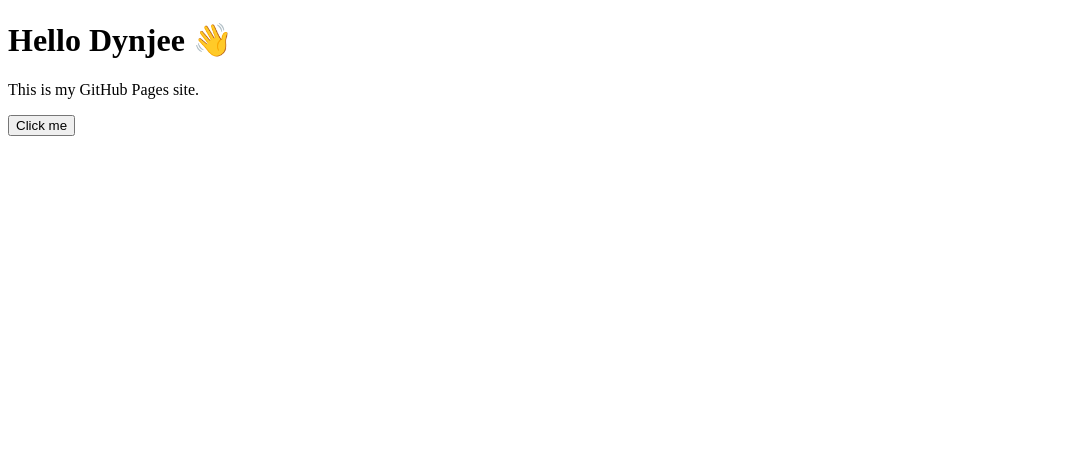
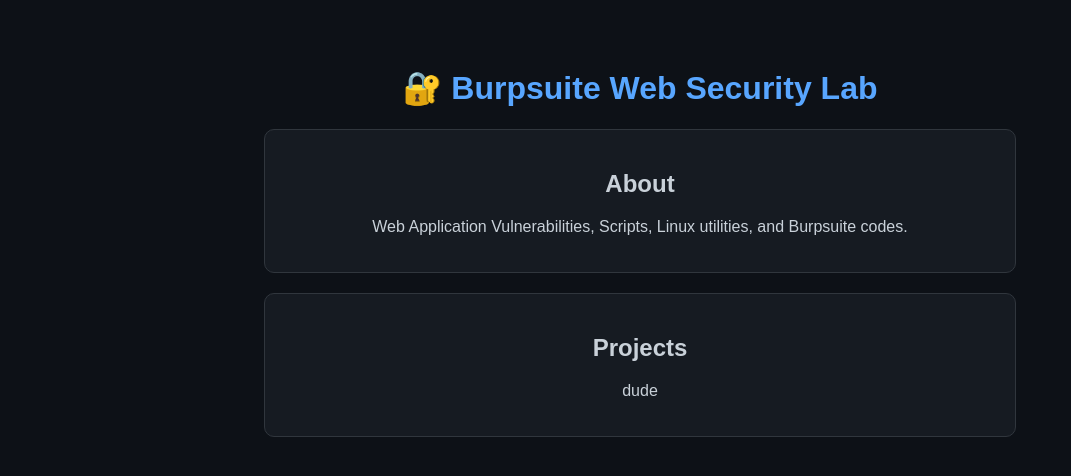
Before and after one commit to Dynjee/Burpsuite, a plain HTML site: page index.html in a window 1280 px wide. Shown: the whole page, without its empty margins (0-1071 px from the left). Drawn offline with Linux system fonts and the light colour scheme.

Commit message:
Update index.html for Burpsuite project site

```diff
--- a/index.html
+++ b/index.html
@@ -1,17 +1,43 @@
 <!DOCTYPE html>
 <html>
 <head>
-    <title>My First GitHub Pages Site</title>
-    <link rel="stylesheet" href="style.css">
+    <title>Burpsuite Projects</title>
+    <style>
+        body {
+            background-color: #0d1117;
+            color: #c9d1d9;
+            font-family: Arial, sans-serif;
+            text-align: center;
+            padding: 40px;
+        }
+
+        h1 {
+            color: #58a6ff;
+        }
+
+        .box {
+            border: 1px solid #30363d;
+            padding: 20px;
+            margin: 20px auto;
+            width: 60%;
+            border-radius: 10px;
+            background-color: #161b22;
+        }
+    </style>
 </head>
 <body>
 
-    <h1>Hello Dynjee 👋</h1>
-    <p>This is my GitHub Pages site.</p>
+    <h1>🔐 Burpsuite Web Security Lab</h1>
 
-    <button onclick="sayHi()">Click me</button>
+    <div class="box">
+        <h2>About</h2>
+        <p>Web Application Vulnerabilities, Scripts, Linux utilities, and Burpsuite codes.</p>
+    </div>
 
-    <script src="script.js"></script>
+    <div class="box">
+        <h2>Projects</h2>
+        <p>dude</p>
+    </div>
 
 </body>
 </html>
```
